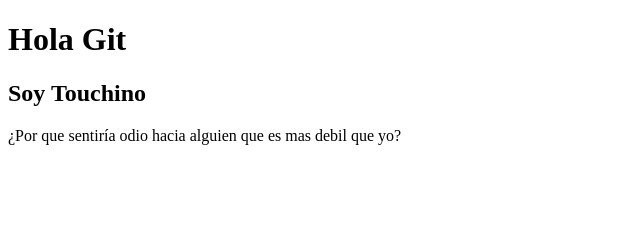
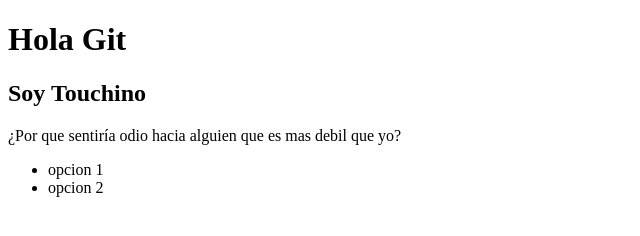
Before and after one commit to TouchinBadge75/Practica3, a plain HTML site: page index.html in a window 1280 px wide. Shown: the whole page, without its empty margins (0-640 px from the left). Drawn offline with Linux system fonts and the light colour scheme.

Commit message:
agregamos una lista

```diff
--- a/index.html
+++ b/index.html
@@ -10,5 +10,9 @@
     <h1>Hola Git</h1>
     <h2>Soy Touchino</h2>
     <p>¿Por que sentiría odio hacia alguien que es mas debil que yo?</p>
+    <ul>
+        <li>opcion 1</li>
+        <li>opcion 2</li>
+    </ul>
 </body>
 </html>
```
